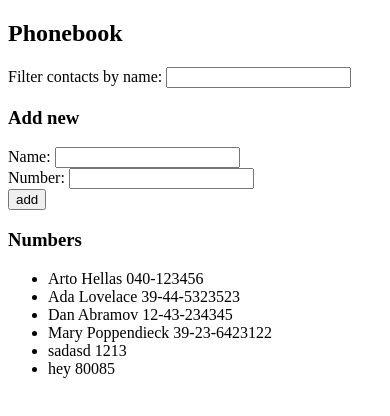
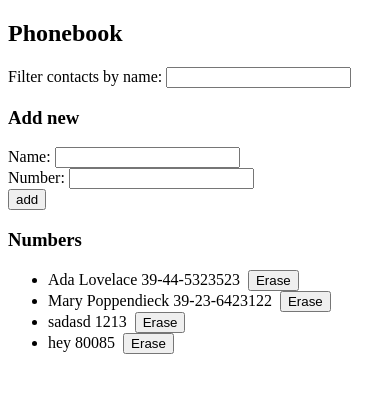
Before and after one commit to migmanu/fullstackopen_course, a React (Create React App) app in the folder part2/the_phonebook_app/: page / in a window 390 px wide. Shown: the top 416 px of the page. Built offline with nearby package versions, Linux system fonts and the light colour scheme; data requests are answered from the project's data file.

Commit message:
the_phonebook_app completed up to exercise 2.17 (step9)

```diff
--- a/part2/the_phonebook_app/db.json
+++ b/part2/the_phonebook_app/db.json
@@ -1,19 +1,9 @@
 {
   "persons": [
-    {
-      "name": "Arto Hellas",
-      "number": "040-123456",
-      "id": 1
-    },
     {
       "name": "Ada Lovelace",
       "number": "39-44-5323523",
       "id": 2
-    },
-    {
-      "name": "Dan Abramov",
-      "number": "12-43-234345",
-      "id": 3
     },
     {
       "name": "Mary Poppendieck",
--- a/part2/the_phonebook_app/src/App.js
+++ b/part2/the_phonebook_app/src/App.js
@@ -60,7 +60,7 @@ const App = () => {
         newNumber={newNumber} setNewNumber={setNewNumber} toShow={toShow} setToShow={setToShow}
         handleNewName={handleNewName} handleNewNumber={handleNewNumber} />
       <h3>Numbers</h3>
-      <ShowPersons toShow={toShow} />
+      <ShowPersons toShow={toShow} setToShow={setToShow} persons={persons} setPersons={setPersons} />
     </div>
   )
 }
--- a/part2/the_phonebook_app/src/components/ShowPersons.js
+++ b/part2/the_phonebook_app/src/components/ShowPersons.js
@@ -1,13 +1,26 @@
 import React from 'react'
+import personService from '../services/persons'
 
 const ShowPersons = (props) => {
     //  returns list of persons to show. Input: array
+    const handleErase = id => {
+        const newPersons = props.persons.filter((item) => item.id !== id)
+        personService
+            .erase(id)
+            .then((erasedPerson) => {
+                props.setPersons(newPersons)
+                props.setToShow(newPersons)
+                window.alert('Person deleted! See you never...')
+            })
+    }
+
     return (
         <div>
             <ul>
                 {props.toShow.map(entry =>
                     <li key={entry.name}>
-                        {entry.name}  {entry.number}
+                        {entry.name}  {entry.number} &nbsp;
+                        <button onClick={() => handleErase(entry.id)}>Erase</button>
                     </li>)
                 }
             </ul>
--- a/part2/the_phonebook_app/src/services/persons.js
+++ b/part2/the_phonebook_app/src/services/persons.js
@@ -16,10 +16,16 @@ const update = (id, newObject) => {
     return request.then(response => response.data)
 }
 
+const erase = id => {
+    const request = axios.delete(`${baseUrl}/${id}`)
+    return request.then(response => response.data)
+}
+
 const personService = {
     getAll,
     create,
-    update
+    update,
+    erase
 }
 
 export default personService
```
